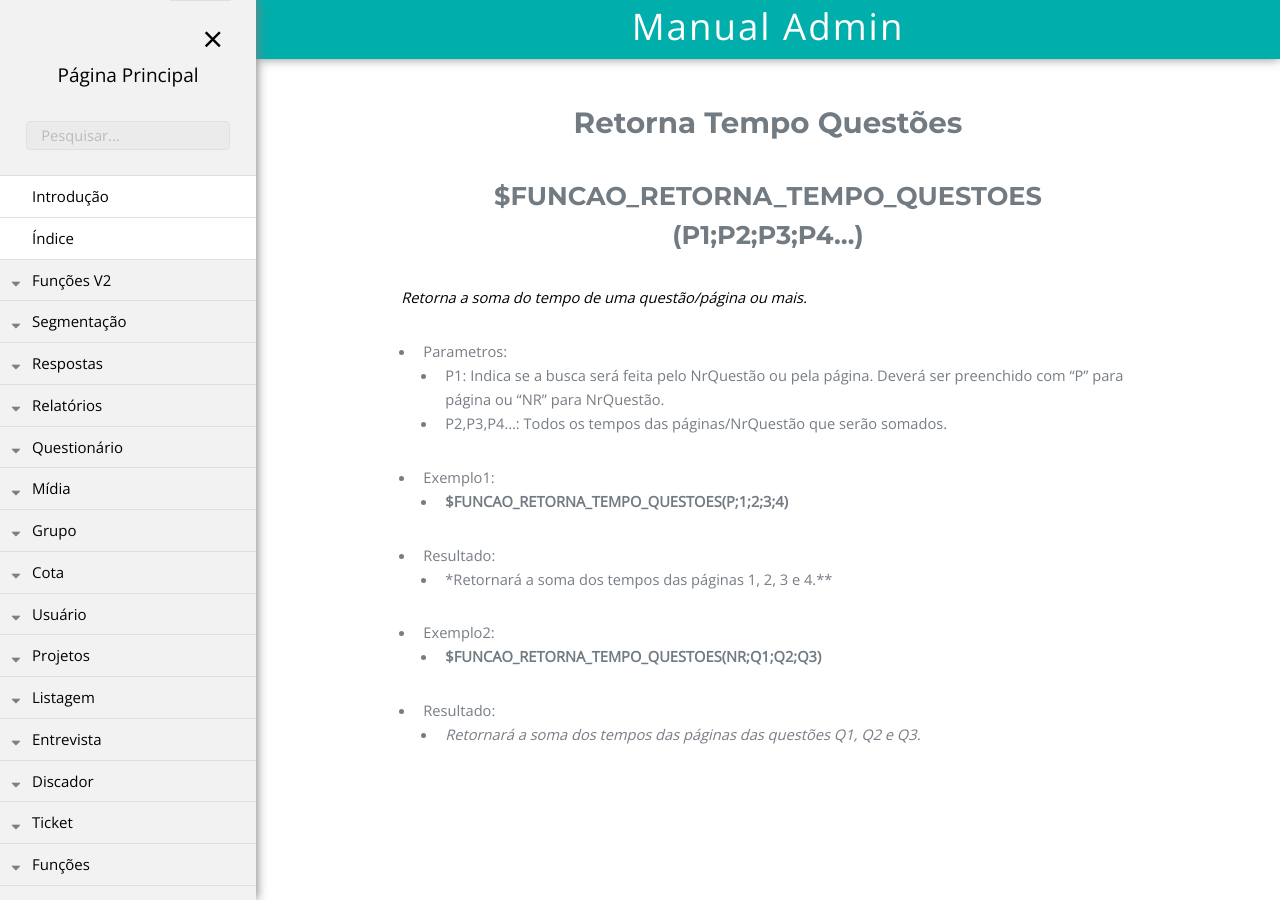
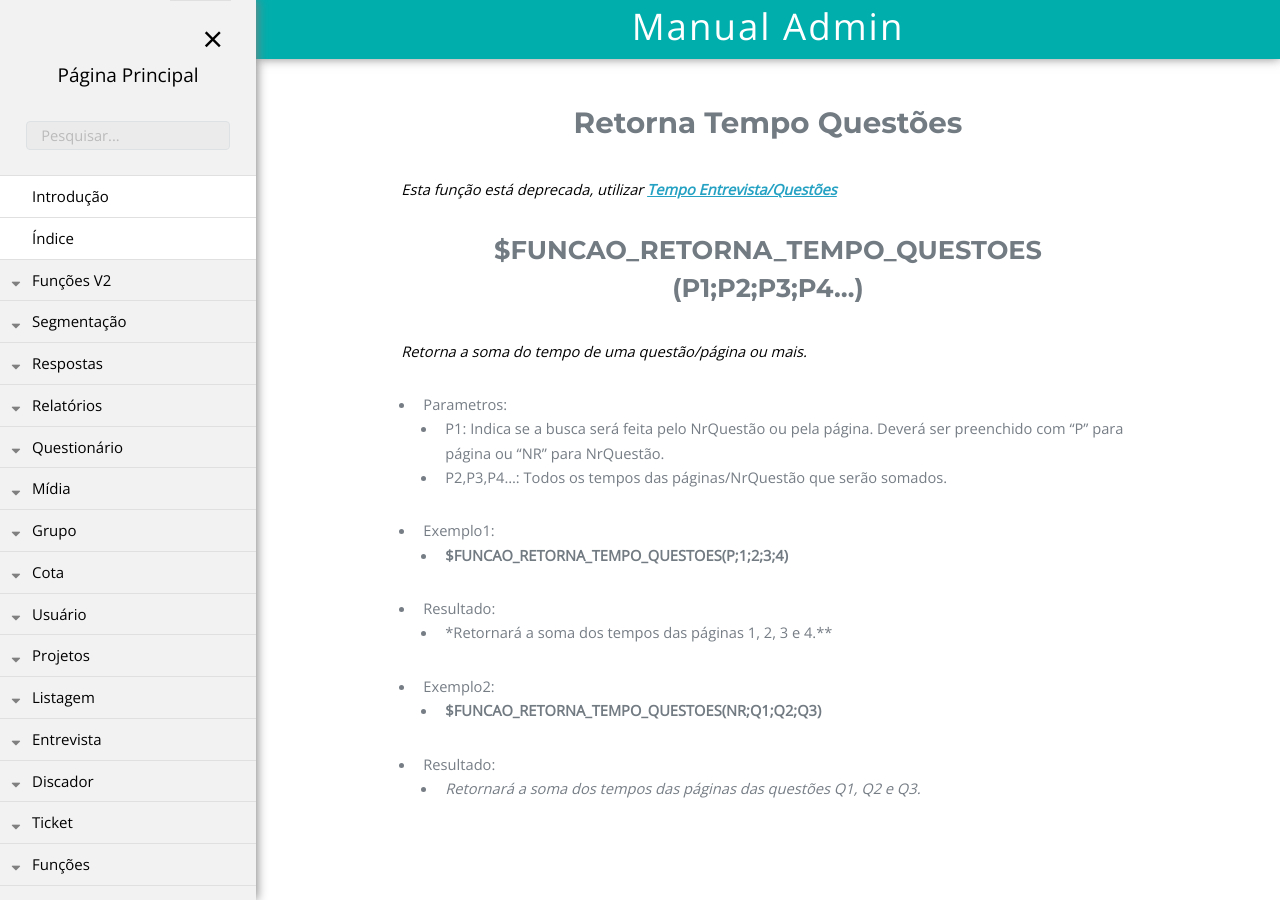
Before and after one commit to rogerio-figueiredo-hsr/hsrtechonline.github.io, a Jekyll site: the page built from _posts/2018-06-15-retorna-tempo-questoes.md, in a window 1280 px wide. Built offline with Jekyll 4.4.1, drawn with Linux system fonts in a browser that asks for light colours.

Commit message:
Update 2018-06-15-retorna-tempo-questoes.md

```diff
--- a/_posts/2018-06-15-retorna-tempo-questoes.md
+++ b/_posts/2018-06-15-retorna-tempo-questoes.md
@@ -6,6 +6,7 @@ permalink: /fastQuestAdmin/funcoes/retorna-tempo-questoes
 pasta: "funcoes"
 ---
 # Retorna Tempo Questões
+*Esta função está deprecada, utilizar **<a href="/fastQuestAdmin/funcoesv2/tempoEntrevistaQuestoes">Tempo Entrevista/Questões</a>***
 
 ## $FUNCAO_RETORNA_TEMPO_QUESTOES (P1;P2;P3;P4...)
 
```
